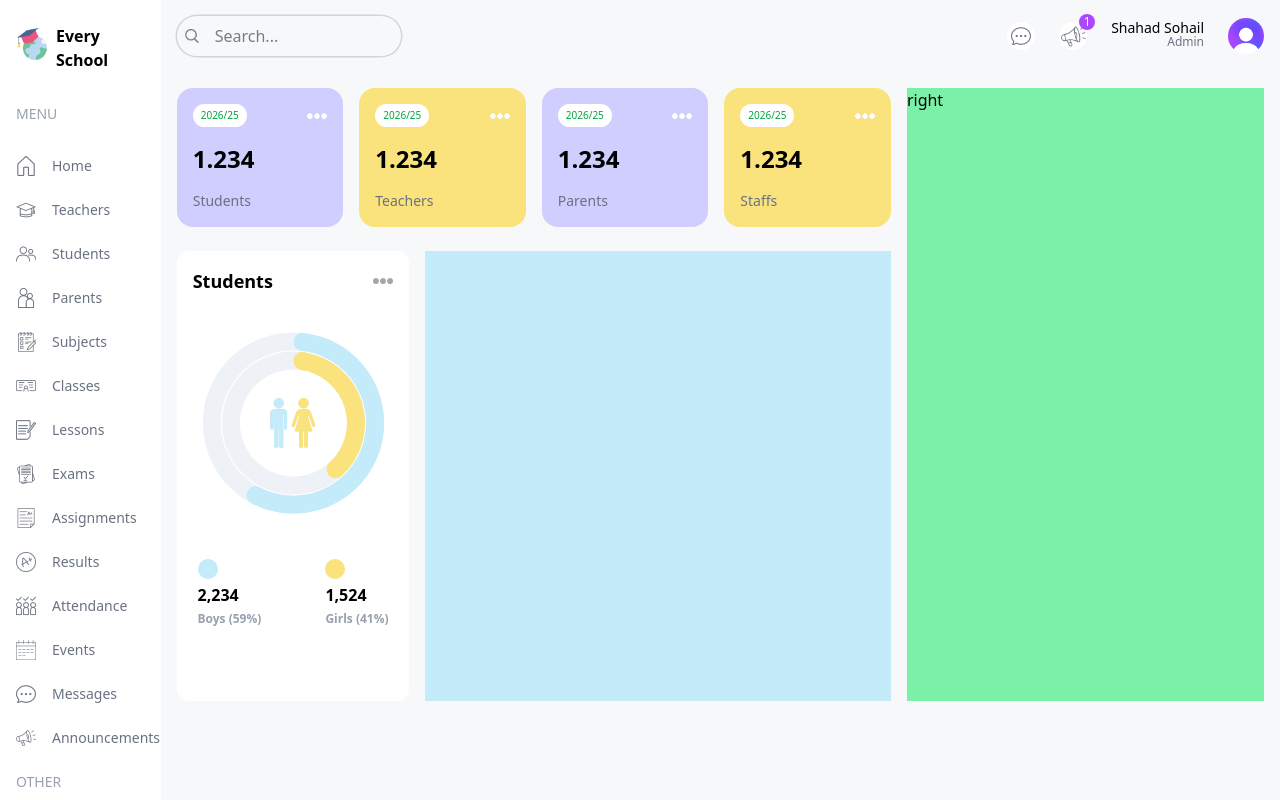
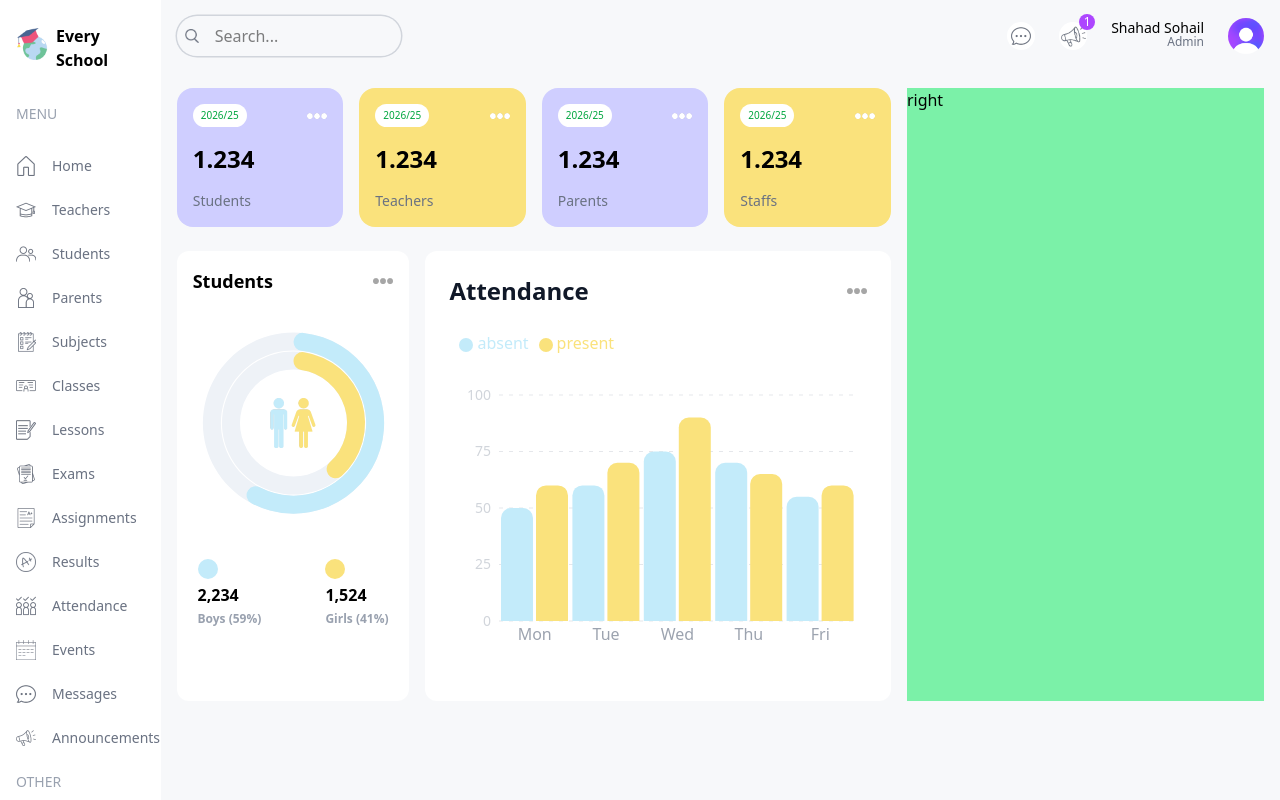
Before and after one commit to codedByShahzad/Every_School_Dashboard, a Next.js app in the folder frontend/: page /admin in a window 1280 px wide. Built offline with nearby package versions, Linux system fonts and the light colour scheme.

Commit message:
Made the Attendence Chart

```diff
--- a/frontend/app/(dashboard)/admin/page.tsx
+++ b/frontend/app/(dashboard)/admin/page.tsx
@@ -1,5 +1,6 @@
 import { UserCards } from "@/src/components/UserCards";
 import CountChart from "@/src/components/CountChart";
+import AttandenceChart from "@/src/components/AttandenceChart";
 import React from "react";
 
 const AdminPage = () => {
@@ -20,7 +21,9 @@ const AdminPage = () => {
             <CountChart />
           </div>
           {/* Attendence Chart */}
-          <div className="w-full lg:w-2/3 h-112.5 bg-sky"></div>
+          <div className="w-full lg:w-2/3 h-112.5 ">
+            <AttandenceChart />
+          </div>
         </div>
       </div>
       <div className="bg-green-300 w-full lg:w-1/3">right</div>
--- /dev/null
+++ b/frontend/src/components/AttandenceChart.tsx
@@ -0,0 +1,130 @@
+"use client";
+
+import Image from "next/image";
+import React from "react";
+import {
+  BarChart,
+  Bar,
+  XAxis,
+  YAxis,
+  CartesianGrid,
+  ResponsiveContainer,
+  Legend,
+  Tooltip,
+} from "recharts";
+
+const data = [
+  { name: "Mon", present: 60, absent: 50 },
+  { name: "Tue", present: 70, absent: 60 },
+  { name: "Wed", present: 90, absent: 75 },
+  { name: "Thu", present: 65, absent: 70 },
+  { name: "Fri", present: 60, absent: 55 },
+];
+
+const CustomTooltip = ({ active, payload, label }: any) => {
+  if (!active || !payload?.length) return null;
+
+  const present = payload.find((p: any) => p.dataKey === "present")?.value ?? 0;
+  const absent = payload.find((p: any) => p.dataKey === "absent")?.value ?? 0;
+
+  return (
+    <div className="rounded-xl bg-white px-3 py-2 shadow-lg border border-gray-100">
+      <div className="text-xs font-semibold text-gray-700 mb-1">{label}</div>
+      <div className="flex items-center gap-2 text-xs text-gray-600">
+        <span className="h-2.5 w-2.5 rounded-full" style={{ background: "#FAE27C" }} />
+        Present: <span className="font-semibold text-gray-900">{present}</span>
+      </div>
+      <div className="mt-1 flex items-center gap-2 text-xs text-gray-600">
+        <span className="h-2.5 w-2.5 rounded-full" style={{ background: "#C3EBFA" }} />
+        Absent: <span className="font-semibold text-gray-900">{absent}</span>
+      </div>
+    </div>
+  );
+};
+
+const AttendanceChart = () => {
+  // ✅ simple responsive rules (mobile vs desktop)
+  const [isMobile, setIsMobile] = React.useState(false);
+
+  React.useEffect(() => {
+    const check = () => setIsMobile(window.innerWidth < 640); // Tailwind sm breakpoint
+    check();
+    window.addEventListener("resize", check);
+    return () => window.removeEventListener("resize", check);
+  }, []);
+
+  const barSize = isMobile ? 18 : 32;
+  const barGap = isMobile ? 3 : 3;
+  const barCategoryGap = isMobile ? 18 : 42;
+
+  return (
+    <div className="bg-white rounded-xl p-4 sm:p-6 h-full">
+      {/* Header */}
+      <div className="flex justify-between items-center">
+        <h1 className="text-xl sm:text-2xl font-bold text-gray-900">Attendance</h1>
+        <Image src="/images/moreDark.png" alt="" width={20} height={20} />
+      </div>
+
+      {/* Chart */}
+      <div className="mt-4 sm:mt-6 w-full h-72 sm:h-80">
+        <ResponsiveContainer width="100%" height="100%">
+          <BarChart
+            data={data}
+            margin={{
+              top: 0,
+              right: isMobile ? 6 : 10,
+              left: isMobile ? 0 : 10,
+              bottom: 0,
+            }}
+            barCategoryGap={barCategoryGap}
+            barGap={barGap}
+          >
+            <CartesianGrid vertical={false} stroke="#E5E7EB" strokeDasharray="4 6" />
+
+            <XAxis
+              dataKey="name"
+              axisLine={false}
+              tickLine={false}
+              tick={{ fill: "#9CA3AF", fontSize: isMobile ? 12 : 16 }}
+            />
+
+            <YAxis
+              domain={[0, 100]}
+              ticks={[0, 25, 50, 75, 100]}
+              axisLine={false}
+              tickLine={false}
+              tick={{ fill: "#D1D5DB", fontSize: isMobile ? 12 : 14 }}
+              width={isMobile ? 28 : 40} // ✅ save space on mobile
+            />
+
+            <Tooltip cursor={{ fill: "transparent" }} content={<CustomTooltip />} />
+
+            <Legend
+              verticalAlign="top"
+              align="left"
+              iconType="circle"
+              wrapperStyle={{ paddingBottom: isMobile ? 16 : 40 }}
+            />
+
+            <Bar
+              dataKey="absent"
+              fill="#C3EBFA"
+              radius={[10, 10, 0, 0]}
+              barSize={barSize}
+              legendType="circle"
+            />
+            <Bar
+              dataKey="present"
+              fill="#FAE27C"
+              radius={[10, 10, 0, 0]}
+              barSize={barSize}
+              legendType="circle"
+            />
+          </BarChart>
+        </ResponsiveContainer>
+      </div>
+    </div>
+  );
+};
+
+export default AttendanceChart;
```
